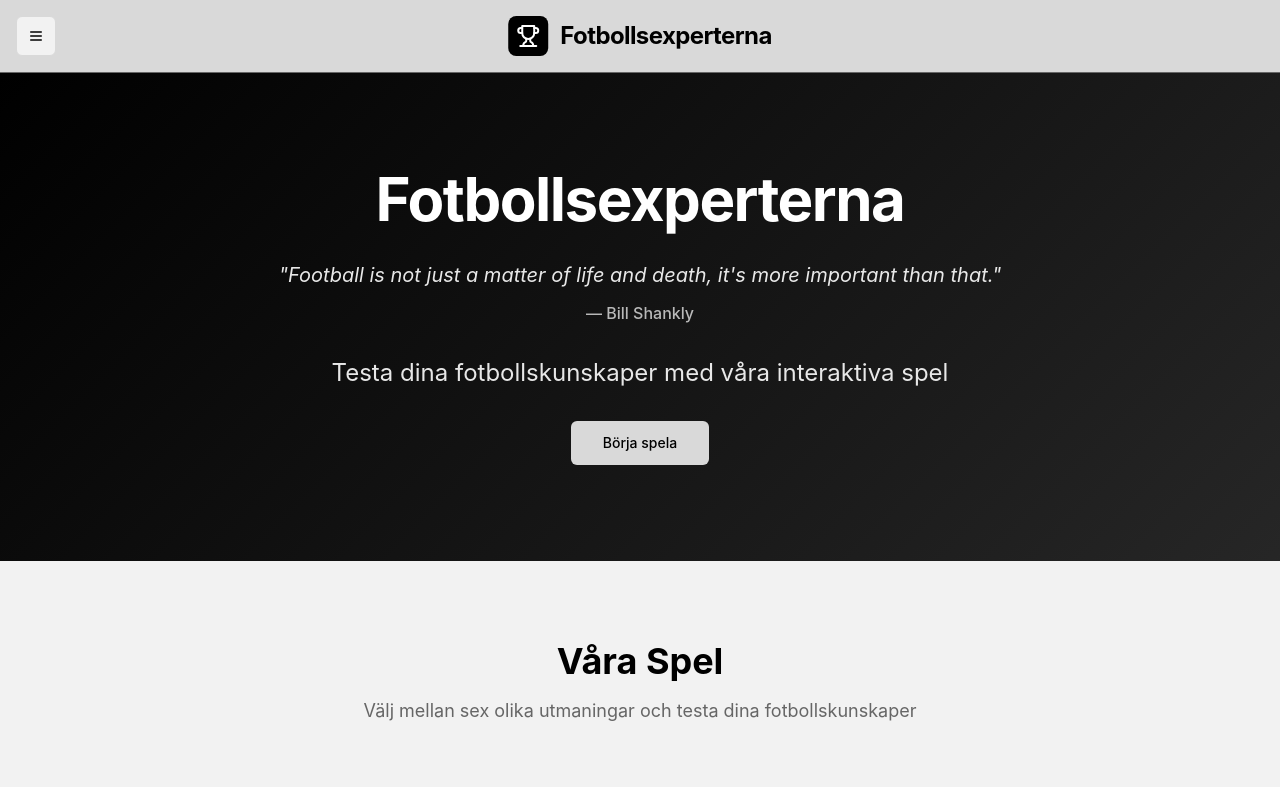
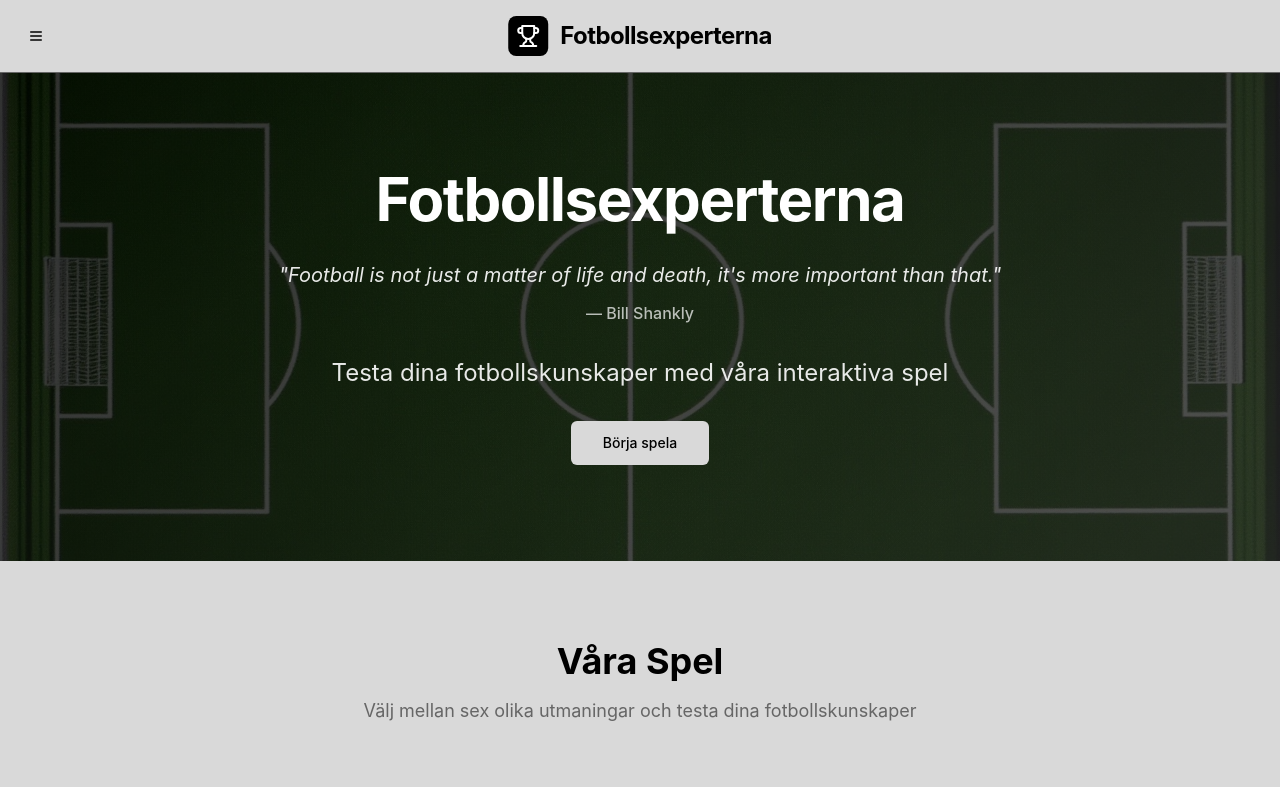
Before and after one commit to Puhovic96/fotbollsexperterna, a React (Vite) app: page / in a window 1280 px wide. Shown: the top 787 px of the page. Built offline with nearby package versions, Linux system fonts and the light colour scheme.

Commit message:
Refactor: Update background and add image

```diff
--- a/src/index.css
+++ b/src/index.css
@@ -18,7 +18,7 @@
     --accent-red: 0 84% 60%;
 
     /* Design system colors */
-    --background: var(--off-white);
+    --background: var(--light-gray);
     --foreground: var(--black);
     --card: var(--light-gray);
     --card-foreground: var(--black);
--- a/src/pages/Index.tsx
+++ b/src/pages/Index.tsx
@@ -6,6 +6,7 @@ import Footer from "@/components/Footer";
 import FootballQuotes from "@/components/FootballQuotes";
 import { Target, HelpCircle, Trophy, Star, Users, Clock } from "lucide-react";
 import heroImage from "@/assets/football-celebration-hero.jpg";
+import footballFieldBg from "@/assets/football-field-bg.jpg";
 
 const Index = () => {
   return (
@@ -14,8 +15,17 @@ const Index = () => {
 
       <main>
         {/* Hero Section */}
-        <section className="relative bg-gradient-hero text-white">
-          <div className="container mx-auto px-4 py-24">
+        <section className="relative bg-gradient-hero text-white overflow-hidden">
+          <div
+            className="absolute inset-0 opacity-20"
+            style={{
+              backgroundImage: `url(${footballFieldBg})`,
+              backgroundSize: 'cover',
+              backgroundPosition: 'center',
+              backgroundRepeat: 'no-repeat'
+            }}
+          />
+          <div className="container mx-auto px-4 py-24 relative z-10">
             <div className="text-center max-w-4xl mx-auto">
               <h1 className="text-4xl md:text-6xl font-bold mb-6 tracking-tight">
                 Fotbollsexperterna
```
Also changed, not shown: src/assets/football-field-bg.jpg (added).
